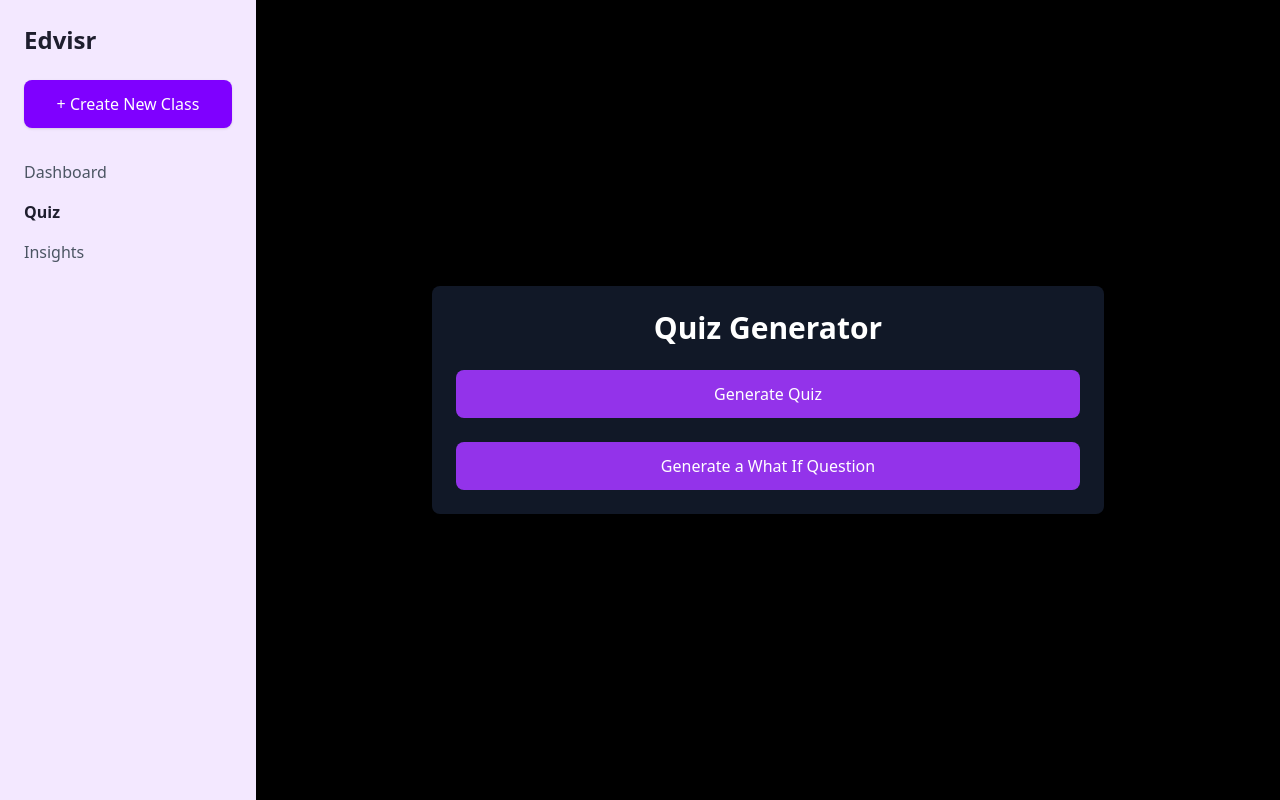
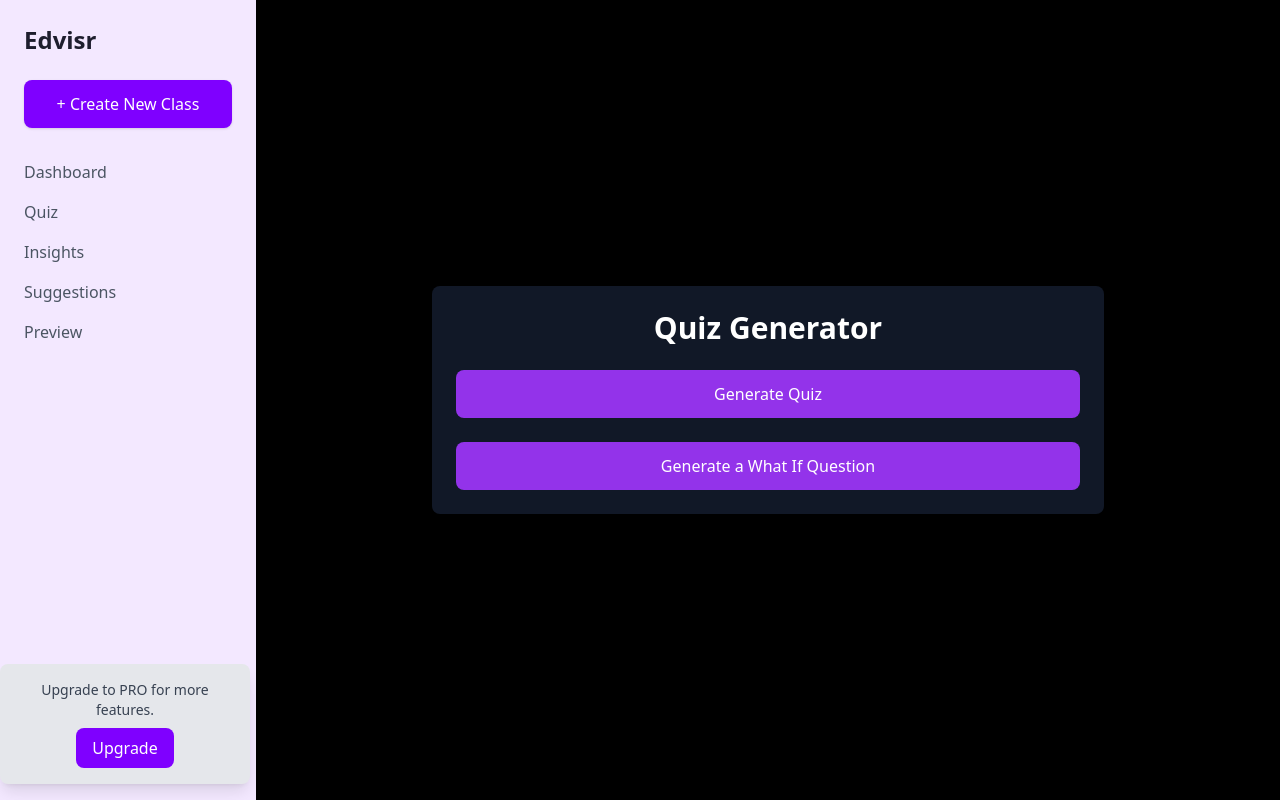
Before and after one commit to Sanyaaaz/Edvisr, a Next.js app: page /quiz in a window 1280 px wide. Built offline with nearby package versions, Linux system fonts and the light colour scheme.

Commit message:
Quiz page sidebar

```diff
--- a/app/quiz/page.tsx
+++ b/app/quiz/page.tsx
@@ -42,14 +42,25 @@ const QuizPage = () => {
           + Create New Class
         </button>
         <ul className="mt-8 space-y-4">
-          <li className="text-gray-600 cursor-pointer hover:text-primary">
-            <Link href="/dashboard">Dashboard</Link>
+          <li className="text-gray-600 cursor-pointer hover:text-purple-400 transition">
+          <Link href="/dashboard">Dashboard</Link>
+            </li>
+          <li className="text-gray-600 cursor-pointer hover:text-purple-400 transition">
+            <Link href="/quiz">Quiz</Link>
           </li>
-          <li className="text-primary font-semibold cursor-pointer">Quiz</li>
           <li className="text-gray-600 cursor-pointer hover:text-purple-400 transition">
             <Link href="/insights">Insights</Link>
           </li>
+          <li className="text-gray-600 cursor-pointer hover:text-primary">Suggestions</li>
+          <li className="text-gray-600 cursor-pointer hover:text-primary">Preview</li>
         </ul>
+
+        <div className="fixed bottom-4 left-0 w-[250px] p-4 bg-gray-200 rounded-lg text-center shadow-lg">
+          <p className="text-gray-700 text-sm">Upgrade to PRO for more features.</p>
+          <a href="/pricingpage" className="bg-accent text-white px-4 py-2 mt-2 rounded-lg inline-block">
+            Upgrade
+          </a>
+        </div>
       </div>
 
       <div className="flex-1 flex flex-col items-center justify-center p-8 overflow-auto">
```
